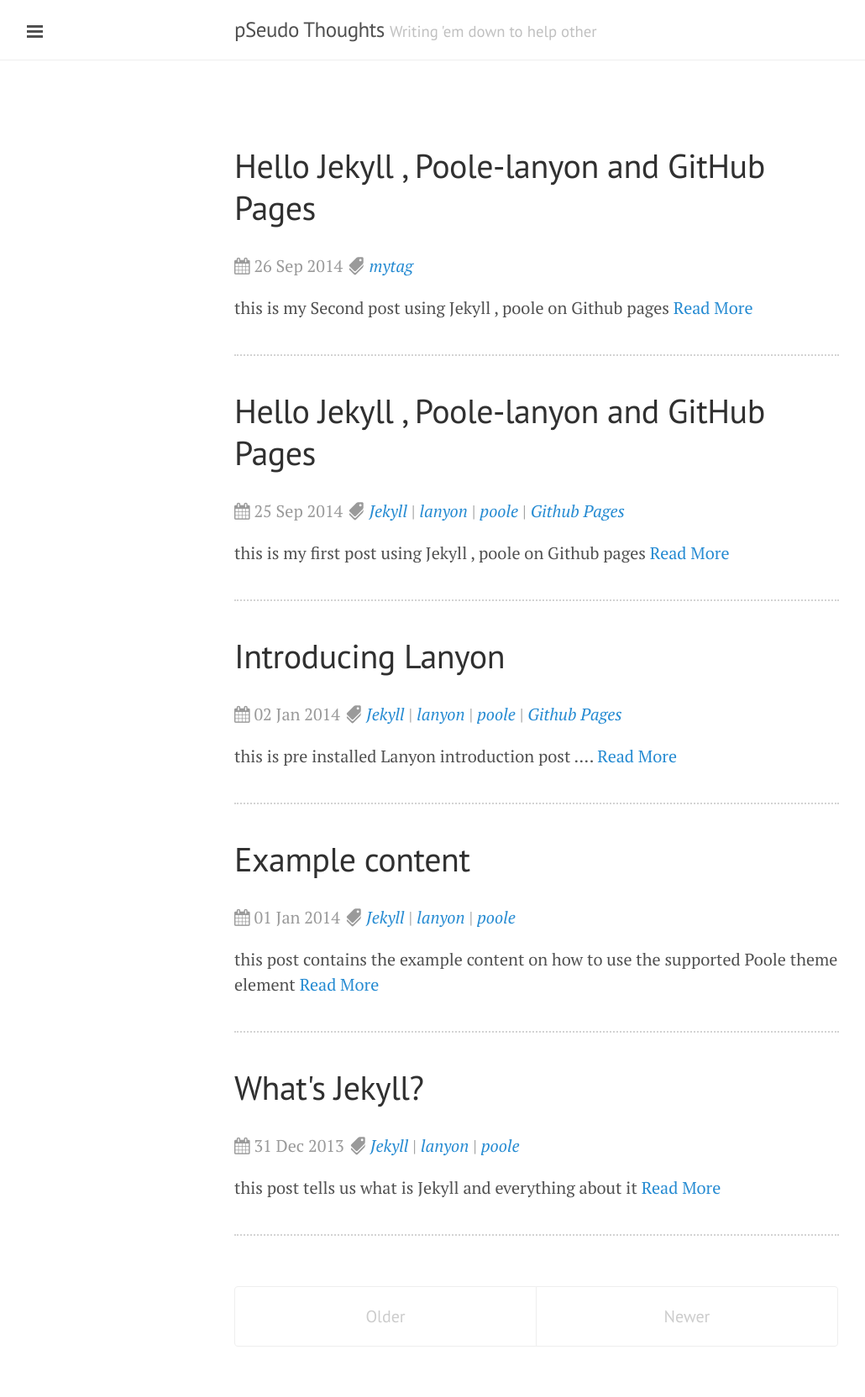
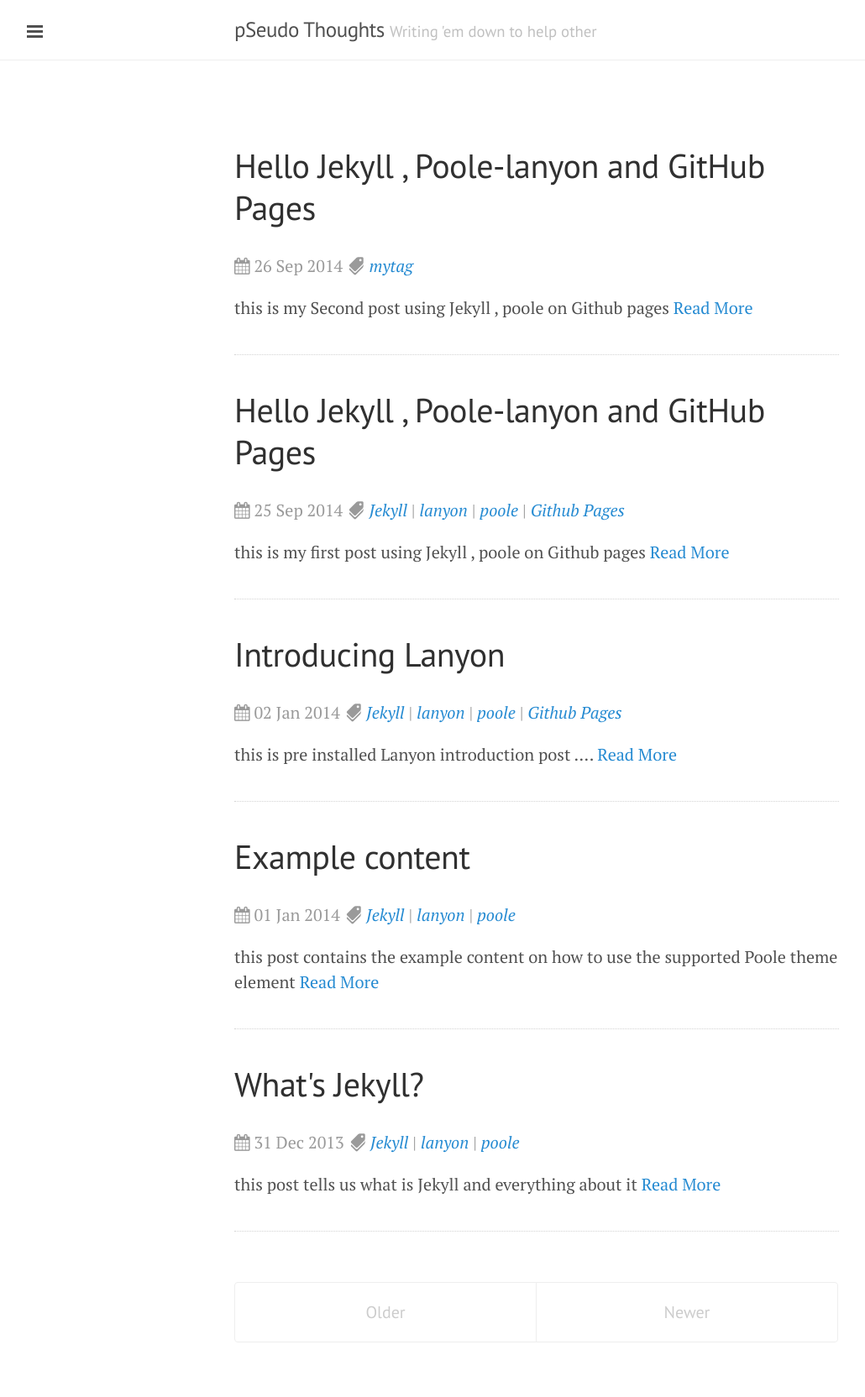
Before and after one commit to DharmeshPandav/dharmeshpandav.github.io, a Jekyll site: the page built from index.html, in a window 1280 px wide. Shown: the whole page at 84% size, without its empty margins (1-1031 px from the left). Built offline with Jekyll 4.4.1, drawn with Linux system fonts in a browser that asks for light colours; nearby versions of some CDN libraries; Markdown is read by kramdown in place of the engine named in the settings; the list of posts is cut into pages by our own code.

Commit message:
changed config

```diff
--- a/public/css/custom.css
+++ b/public/css/custom.css
@@ -78,5 +78,5 @@
     margin-bottom: 0rem !important;
     padding-bottom: 2rem !important;
     padding-top: 2rem !important;
-    border-bottom: 2px dotted lightgray;
+    border-bottom: 1px dotted lightgray;
 }
```
